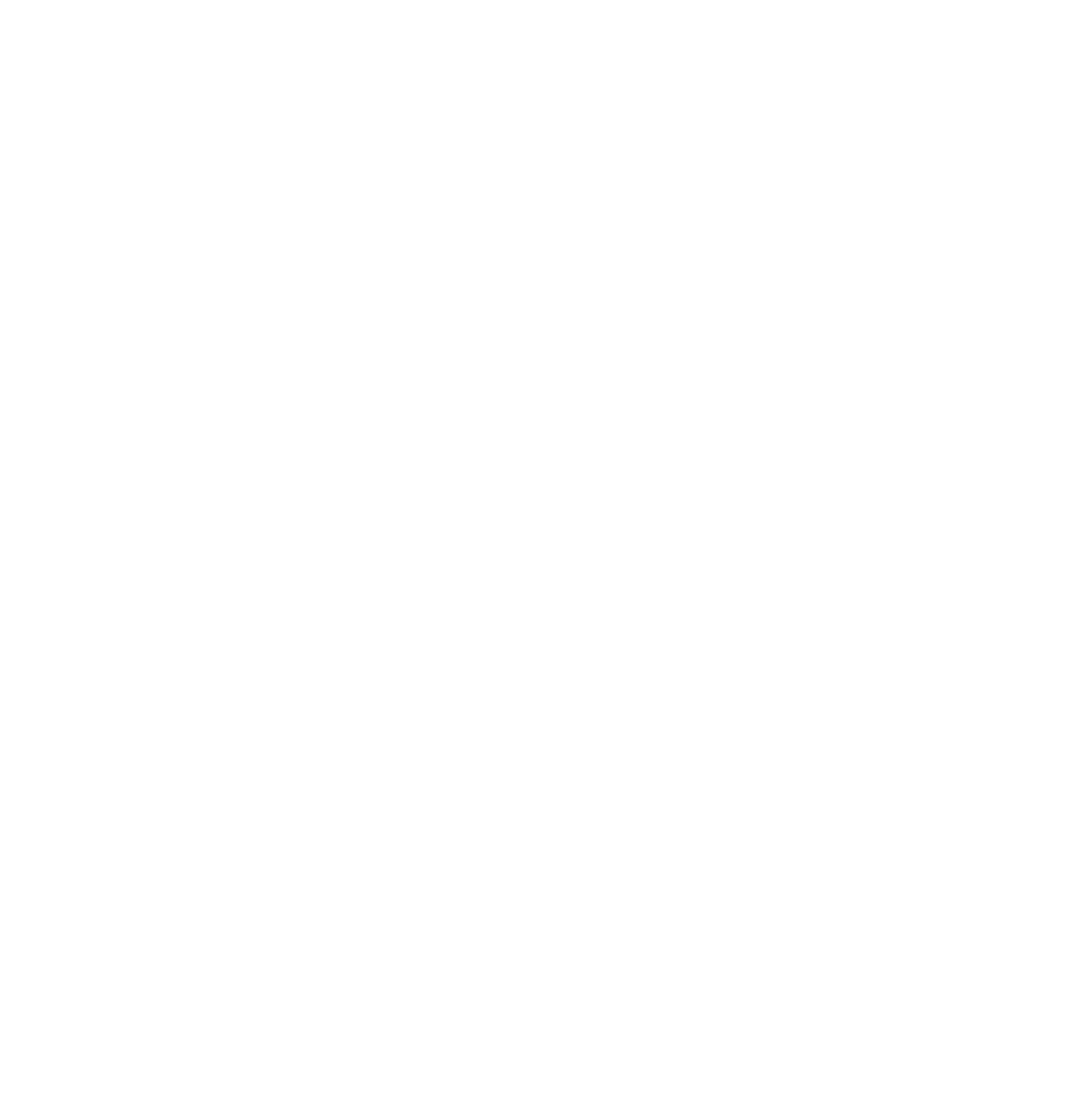
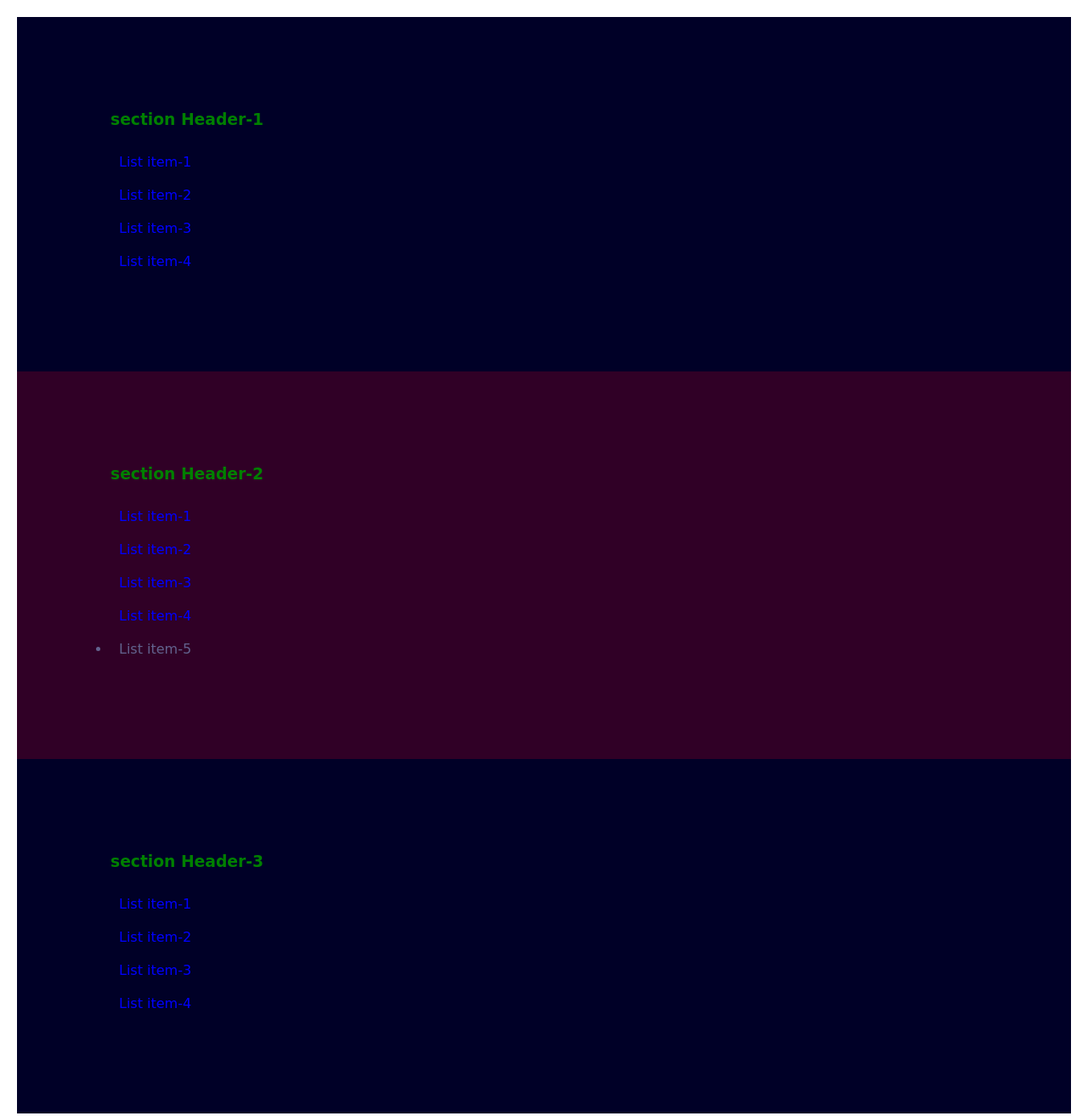
Before and after one commit to shohag390/dom-javascript, a plain HTML site: page index.html in a window 1280 px wide. Shown: the whole page at 85% size. Before the commit the page ends 800 px from the top, so only its background shows below. Drawn offline with Linux system fonts and the light colour scheme.

Commit message:
Secound Commit

```diff
--- a/index.html
+++ b/index.html
@@ -9,7 +9,33 @@
 </head>
 
 <body>
-
+    <section id="section-one">
+        <h3 class="section-header">section Header-1</h3>
+        <ul class="list-contaner-one">
+            <li class="list-item">List item-1</li>
+            <li class="list-item">List item-2</li>
+            <li class="list-item">List item-3</li>
+            <li class="list-item">List item-4</li>
+        </ul>
+    </section>
+    <section id="section-two">
+        <h3 class="section-header">section Header-2</h3>
+        <ul id="list-contaner-two">
+            <li class="list-item">List item-1</li>
+            <li class="list-item">List item-2</li>
+            <li class="list-item">List item-3</li>
+            <li class="list-item">List item-4</li>
+        </ul>
+    </section>
+    <section id="section-three">
+        <h3 class="section-header">section Header-3</h3>
+        <ul class="list-contaner-three">
+            <li class="list-item">List item-1</li>
+            <li class="list-item">List item-2</li>
+            <li class="list-item">List item-3</li>
+            <li class="list-item">List item-4</li>
+        </ul>
+    </section>
 
 
 
--- a/js/script.js
+++ b/js/script.js
@@ -0,0 +1,24 @@
+const tagName = document.getElementsByTagName('h3');
+
+for (const tag of tagName) {
+    tag.style.color = "green";
+    tag.style.listStyle = "none"
+}
+
+// const lists = document.getElementsByClassName("list-item")
+// for (const element of lists) {
+//     element.style.color = "red"
+
+// }
+
+const lists = document.querySelectorAll(".list-item");
+for (const list of lists) {
+    list.style.color = "blue";
+    list.style.listStyle = "none"
+}
+
+const listContanear = document.getElementById("list-contaner-two");
+const li = document.createElement("li");
+li.innerText = "List item-5";
+console.log(li);
+listContanear.appendChild(li)
--- a/style/style.css
+++ b/style/style.css
@@ -3,4 +3,23 @@
     padding: 0;
     box-sizing: border-box;
     font-family: cursive;
+    padding: 10px;
 }
+
+#section-one {
+    background-color: #000027;
+    color: #62628e;
+    padding: 100px;
+}
+
+#section-two {
+    background-color: #300026;
+    color: #62628e;
+    padding: 100px;
+}
+
+#section-three {
+    background-color: #000027;
+    color: #62628e;
+    padding: 100px;
+}
```
